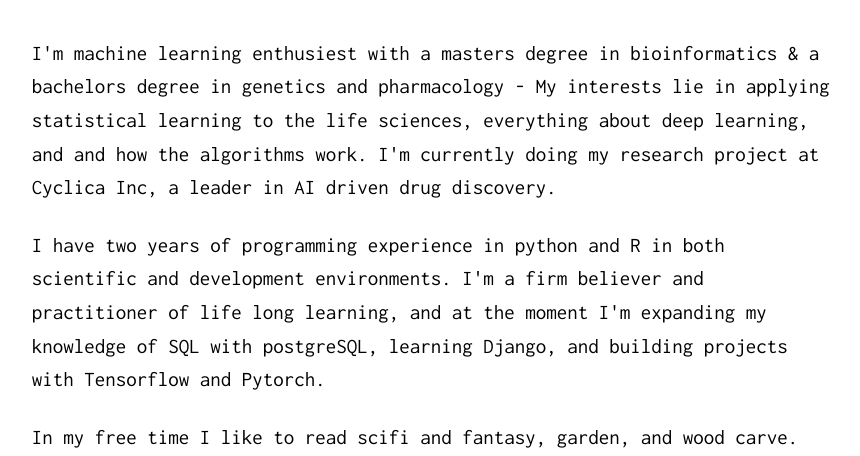
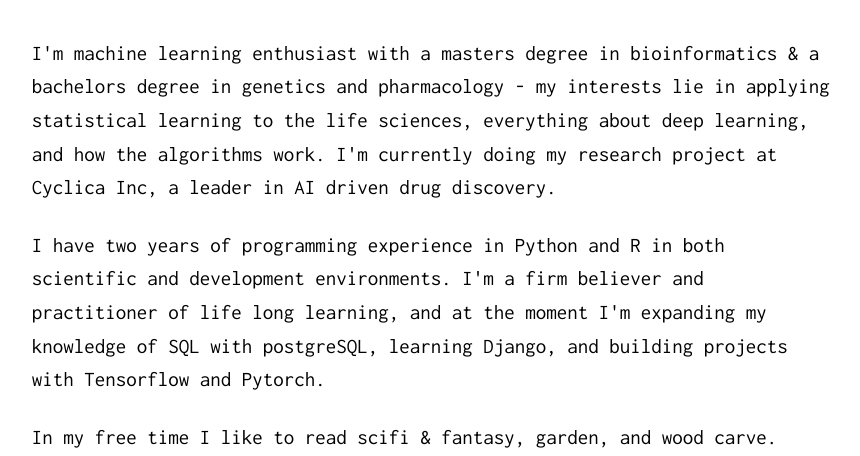
Before and after one commit to gdeol4site/website, a plain HTML site: page index.html in a window 1280 px wide. Shown: the part 344-800 px from the top of the page, without its empty margins (99-959 px from the left). Drawn offline with Linux system fonts and the light colour scheme.

Commit message:
Update index.html

```diff
--- a/index.html
+++ b/index.html
@@ -29,9 +29,9 @@
     <section class="section column is-8 is-offset-1 is-pulled-left">
        <div class="container screen-size-lg screen-size-sm">
          <h1 class="intro-lg-text">Hi, I'm <strong>Gurkamal Deol</strong></h1>
-         <h2 class="subtitle sub-size tall-lines intro-body">I'm machine learning enthusiest with a masters degree in bioinformatics & a bachelors degree in genetics and pharmacology - My interests lie in applying statistical learning to the life sciences, everything about deep learning, and and how the algorithms work. I'm currently doing my research project at Cyclica Inc, a leader in AI driven drug discovery.</h2>
-        <h2 class="subtitle sub-size tall-lines intro-body">I have two years of programming experience in python and R in both scientific and development environments. I'm a firm believer and practitioner of life long learning, and at the moment I'm expanding my knowledge of SQL with postgreSQL, learning Django, and building projects with Tensorflow and Pytorch.</h2>
-        <h2 class="subtitle sub-size tall-lines intro-body">In my free time I like to read scifi and fantasy, garden, and wood carve.</h2>
+         <h2 class="subtitle sub-size tall-lines intro-body">I'm machine learning enthusiast with a masters degree in bioinformatics & a bachelors degree in genetics and pharmacology - my interests lie in applying statistical learning to the life sciences, everything about deep learning, and how the algorithms work. I'm currently doing my research project at Cyclica Inc, a leader in AI driven drug discovery.</h2>
+        <h2 class="subtitle sub-size tall-lines intro-body">I have two years of programming experience in Python and R in both scientific and development environments. I'm a firm believer and practitioner of life long learning, and at the moment I'm expanding my knowledge of SQL with postgreSQL, learning Django, and building projects with Tensorflow and Pytorch.</h2>
+        <h2 class="subtitle sub-size tall-lines intro-body">In my free time I like to read scifi & fantasy, garden, and wood carve.</h2>
       </div>
         <div class="level has-text-centered">
           <div class="level-left button-padding-top">
```
